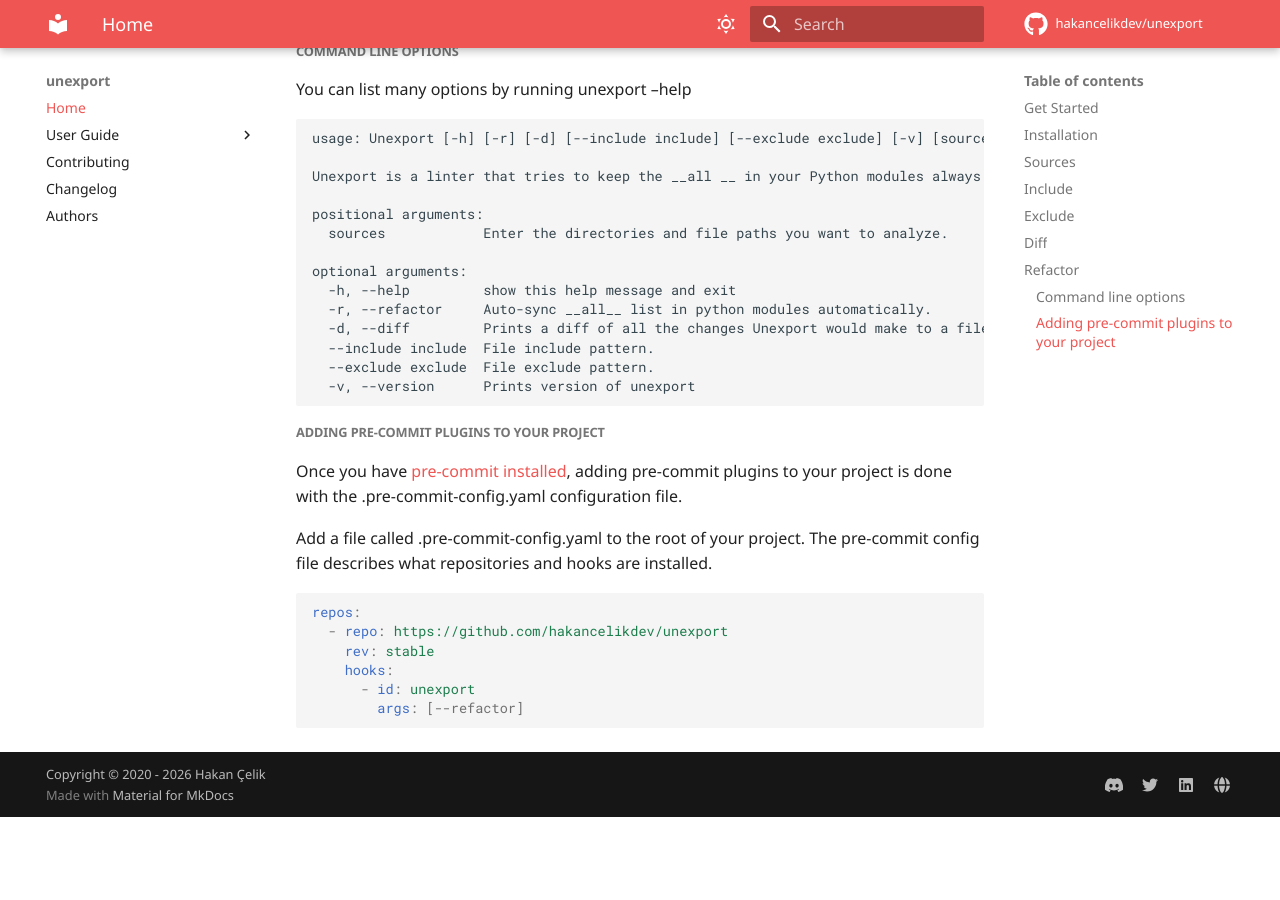
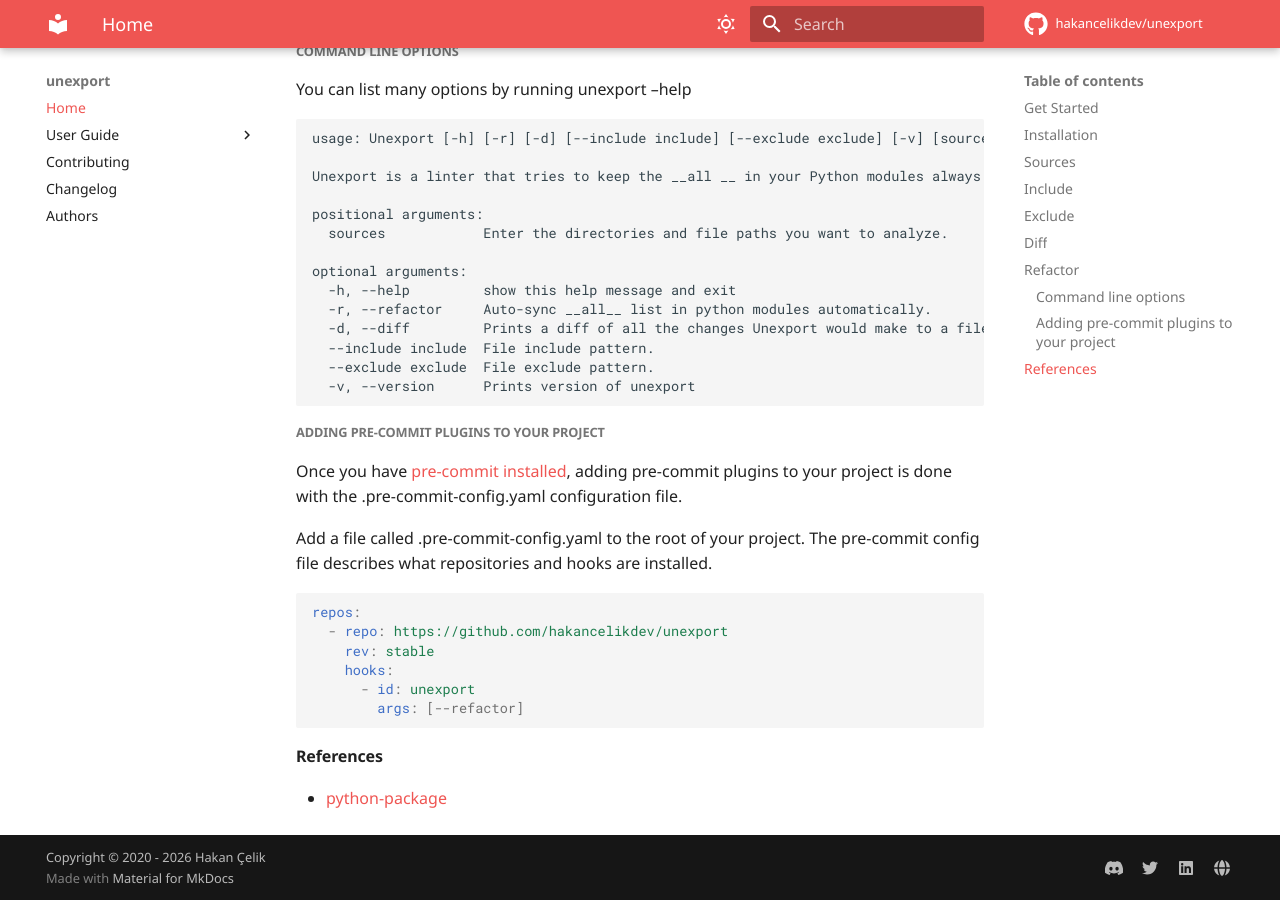
Before and after one commit to hakancelikdev/unexport, an MkDocs documentation site: the page built from docs/index.md, in a window 1280 px wide and 900 px high, scrolled down 1646 px. Built offline with MkDocs 1.6.1 and Material for MkDocs 9.7.7, drawn with Linux system fonts in a browser that asks for light colours; comment, search, counter and statistics services are not loaded; the version menu is left out; before the commit the page ends 2463 px from its top, so only the background shows below that.

Commit message:
Update docs to reference python-package (#27)
Issue #26

Co-authored-by: sabahmax-dev <330070908+sabahmax-dev@users.noreply.github.com>

````diff
--- a/docs/index.md
+++ b/docs/index.md
@@ -116,3 +116,7 @@ repos:
       - id: unexport
         args: [--refactor]
 ```
+
+## References
+
+- [python-package](https://github.com/hakancelikdev/python-package)
````
